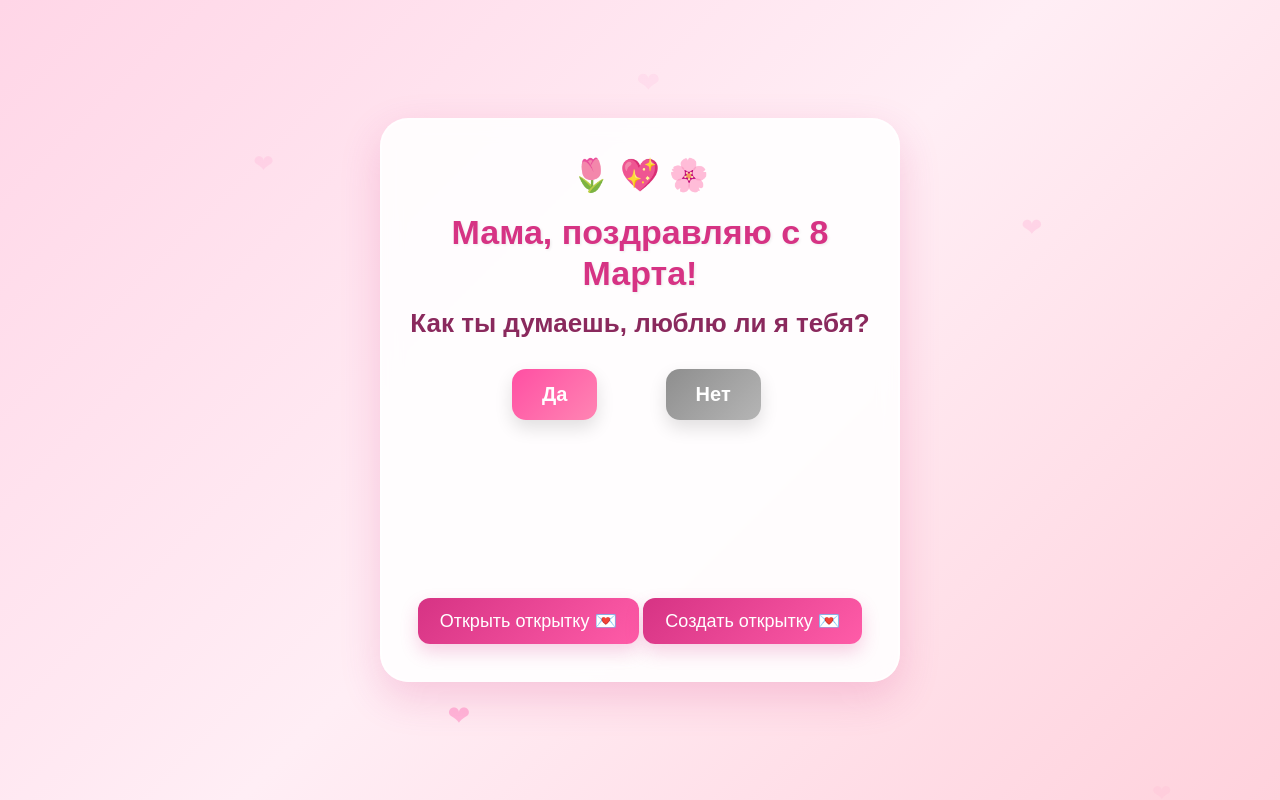
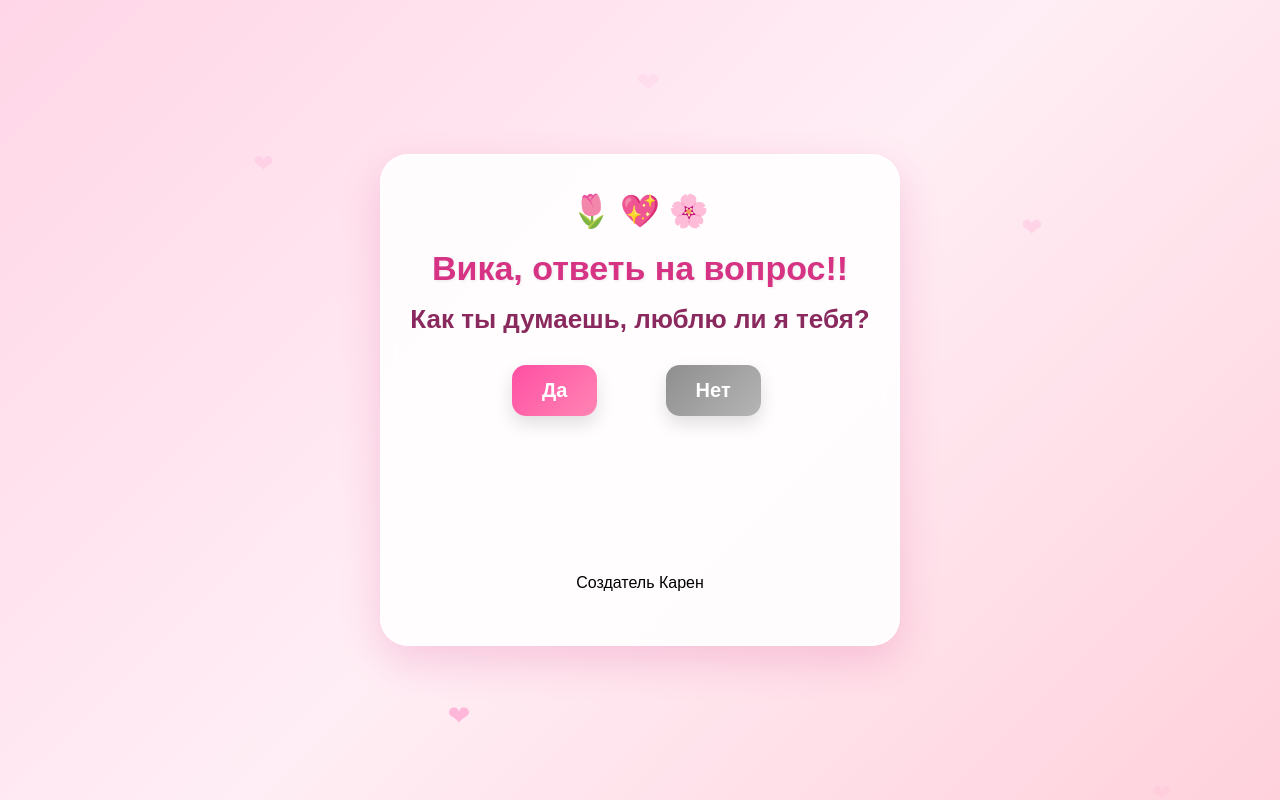
Before and after one commit to noyemkaren-ship-it/mama, a FastAPI app: page / in a window 1280 px wide. Run offline with FastAPI, Linux system fonts and the light colour scheme.

Commit message:
project: 3v

```diff
--- a/main.py
+++ b/main.py
@@ -45,7 +45,6 @@ async def otkritka(request: Request):
         }
     )
 
-
 @app.post("/create")
 async def create_otkritki(title: str, text: str, emoji: str):
     otkritki_data.append({
--- a/templates/index.html
+++ b/templates/index.html
@@ -283,7 +283,7 @@
 
 <div class="card">
     <div class="flowers">🌷 💖 🌸</div>
-    <h1>Мама, поздравляю с 8 Марта!</h1>
+    <h1>Вика, ответь на вопрос!!</h1>
     <h2>Как ты думаешь, люблю ли я тебя?</h2>
 
     <div class="buttons">
@@ -295,8 +295,7 @@
 
     <p id="result"></p>
 
-    <a class="link" href="/otkritka">Открыть открытку 💌</a>
-    <a class="link" href="/create/otkritki">Создать открытку 💌</a>
+    <p>Создатель Карен</p>
 </div>
 
 <script>
```
